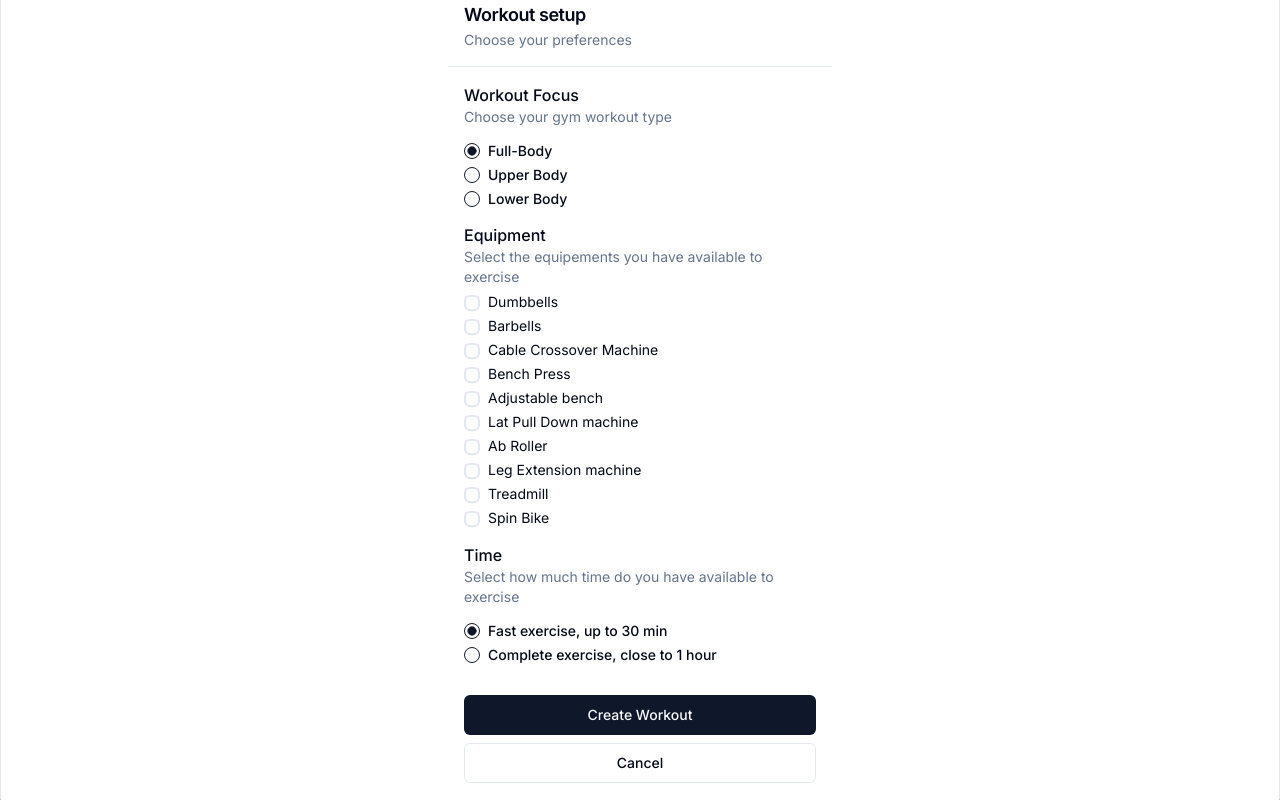
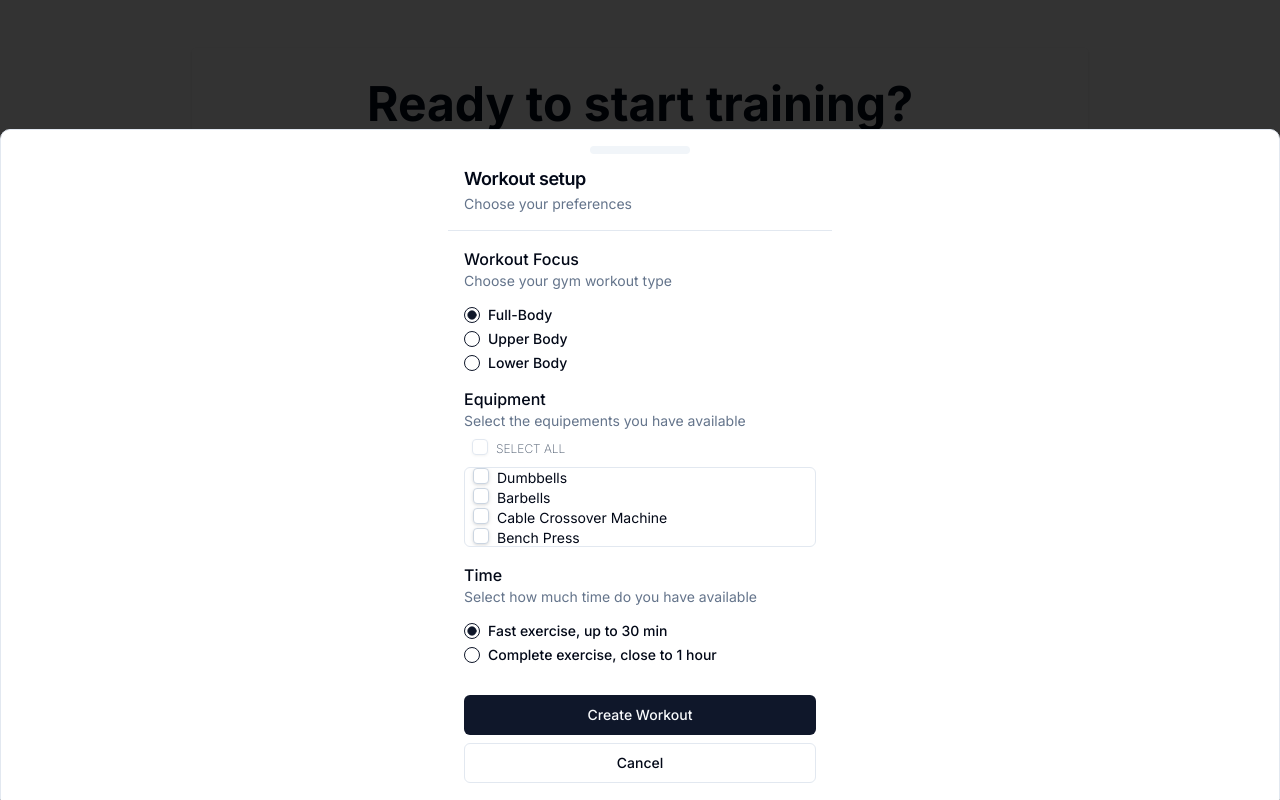
Before and after one commit to aamdias/planmysets, a Next.js app: page / in a window 1280 px wide. Both pictures are taken after a click on the button "Create new workout". Built offline with nearby package versions, Linux system fonts and the light colour scheme.

Commit message:
feat: scroll area in checkbox and check all feature

```diff
--- a/app/page.tsx
+++ b/app/page.tsx
@@ -31,6 +31,9 @@ import {
   FormMessage,
 } from "@/components/ui/form"
 import { Separator } from "@/components/ui/separator"
+import { ScrollArea } from '@radix-ui/react-scroll-area';
+import { Check } from 'lucide-react';
+import * as CheckboxRadix from '@radix-ui/react-checkbox';
 
 // Enum for workout types
 const WorkoutType = z.enum(['full-body', 'upper-body', 'lower-body']);
@@ -165,6 +168,8 @@ export default function HomePage() {
     }
   };
 
+  const allItemsChecked = workoutItems.every(item => form.watch("chosenItems").some(selectedItem => selectedItem.id === item.id));
+
   return (
     <div className="flex flex-col justify-center items-center h-fit p-4 w-full">
       {/* Adjusted div to be more responsive with w-full */}
@@ -257,9 +262,31 @@ export default function HomePage() {
                                   <div className="mt-4">
                                     <FormLabel className="text-base">Equipment</FormLabel>
                                     <FormDescription>
-                                      Select the equipements you have available to exercise
+                                      Select the equipements you have available
                                     </FormDescription>
                                   </div>
+                                  {/* Checkbox to select all items */}
+                                  <FormItem className="flex flex-row items-center space-x-2 space-y-0 justify-start">
+                                      <FormControl>
+                                        <Checkbox
+                                          checked={form.watch("chosenItems").length === workoutItems.length}
+                                          onCheckedChange={(checked) => {
+                                            if (checked) {
+                                              // Select all items
+                                              form.setValue("chosenItems", workoutItems.map(item => ({ id: item.id, label: item.label })));
+                                            } else {
+                                              // Deselect all items
+                                              form.setValue("chosenItems", []);
+                                            }
+                                          }}
+                                          className="ml-2 w-4 h-4 border-[1px] rounded border-slate-200 mb-1 drop-shadow-sm"
+                                          style={{ backgroundColor: allItemsChecked ? 'black' : 'white'}}
+                                        />
+                                      </FormControl>
+                                      <FormLabel className="text-xs text-slate-600 font-extralight">SELECT ALL</FormLabel>
+                                    </FormItem>
+                                  <ScrollArea className="h-20 overflow-y-auto rounded-md border px-2">
+                                  {/* Individual checkboxes */}
                                   {workoutItems.map((item) => (
                                     <FormField
                                       key={item.id}
@@ -272,7 +299,7 @@ export default function HomePage() {
                                         return (
                                           <FormItem
                                             key={item.id}
-                                            className="flex flex-row items-start space-x-2 space-y-0"
+                                            className="flex flex-row items-center space-x-2 space-y-0"
                                           >
                                             <FormControl>
                                               <Checkbox
@@ -286,7 +313,8 @@ export default function HomePage() {
                                                     form.setValue("chosenItems", form.watch("chosenItems").filter(selectedItem => selectedItem.id !== item.id));
                                                   }
                                                 }}
-                                                className="w-4 h-4 border-2 rounded-md"
+                                                className="w-4 h-4 border-[1px] rounded border-slate-300 mb-1 drop-shadow leading-none"
+                                                defaultChecked="indeterminate"
                                                 style={{ backgroundColor: isChecked ? 'black' : 'white'}}
                                               />
                                             </FormControl>
@@ -298,6 +326,7 @@ export default function HomePage() {
                                       }}
                                     />
                                   ))}
+                                  </ScrollArea>
                                   <FormMessage />
                                 </FormItem>
                               )}
@@ -310,7 +339,7 @@ export default function HomePage() {
                                   <div className="mt-4">
                                     <FormLabel className="text-base">Time</FormLabel>
                                     <FormDescription>
-                                      Select how much time do you have available to exercise
+                                      Select how much time do you have available
                                     </FormDescription>
                                   </div>
                                   <FormControl>
--- /dev/null
+++ b/components/ui/scroll-area.tsx
@@ -0,0 +1,48 @@
+"use client"
+
+import * as React from "react"
+import * as ScrollAreaPrimitive from "@radix-ui/react-scroll-area"
+
+import { cn } from "@/lib/utils"
+
+const ScrollArea = React.forwardRef<
+  React.ElementRef<typeof ScrollAreaPrimitive.Root>,
+  React.ComponentPropsWithoutRef<typeof ScrollAreaPrimitive.Root>
+>(({ className, children, ...props }, ref) => (
+  <ScrollAreaPrimitive.Root
+    ref={ref}
+    className={cn("relative overflow-hidden", className)}
+    {...props}
+  >
+    <ScrollAreaPrimitive.Viewport className="h-full w-full rounded-[inherit]">
+      {children}
+    </ScrollAreaPrimitive.Viewport>
+    <ScrollBar />
+    <ScrollAreaPrimitive.Corner />
+  </ScrollAreaPrimitive.Root>
+))
+ScrollArea.displayName = ScrollAreaPrimitive.Root.displayName
+
+const ScrollBar = React.forwardRef<
+  React.ElementRef<typeof ScrollAreaPrimitive.ScrollAreaScrollbar>,
+  React.ComponentPropsWithoutRef<typeof ScrollAreaPrimitive.ScrollAreaScrollbar>
+>(({ className, orientation = "vertical", ...props }, ref) => (
+  <ScrollAreaPrimitive.ScrollAreaScrollbar
+    ref={ref}
+    orientation={orientation}
+    className={cn(
+      "flex touch-none select-none transition-colors",
+      orientation === "vertical" &&
+        "h-full w-2.5 border-l border-l-transparent p-[1px]",
+      orientation === "horizontal" &&
+        "h-2.5 flex-col border-t border-t-transparent p-[1px]",
+      className
+    )}
+    {...props}
+  >
+    <ScrollAreaPrimitive.ScrollAreaThumb className="relative flex-1 rounded-full bg-border" />
+  </ScrollAreaPrimitive.ScrollAreaScrollbar>
+))
+ScrollBar.displayName = ScrollAreaPrimitive.ScrollAreaScrollbar.displayName
+
+export { ScrollArea, ScrollBar }
--- a/package.json
+++ b/package.json
@@ -16,6 +16,7 @@
     "@radix-ui/react-label": "^2.0.2",
     "@radix-ui/react-progress": "^1.0.3",
     "@radix-ui/react-radio-group": "^1.1.3",
+    "@radix-ui/react-scroll-area": "^1.0.5",
     "@radix-ui/react-select": "^2.0.0",
     "@radix-ui/react-separator": "^1.0.3",
     "@radix-ui/react-slot": "^1.0.2",
```
Also changed, not shown: app/globals.css (line endings or trailing spaces), 1 other file (tests, documents, lock files or other folders).
